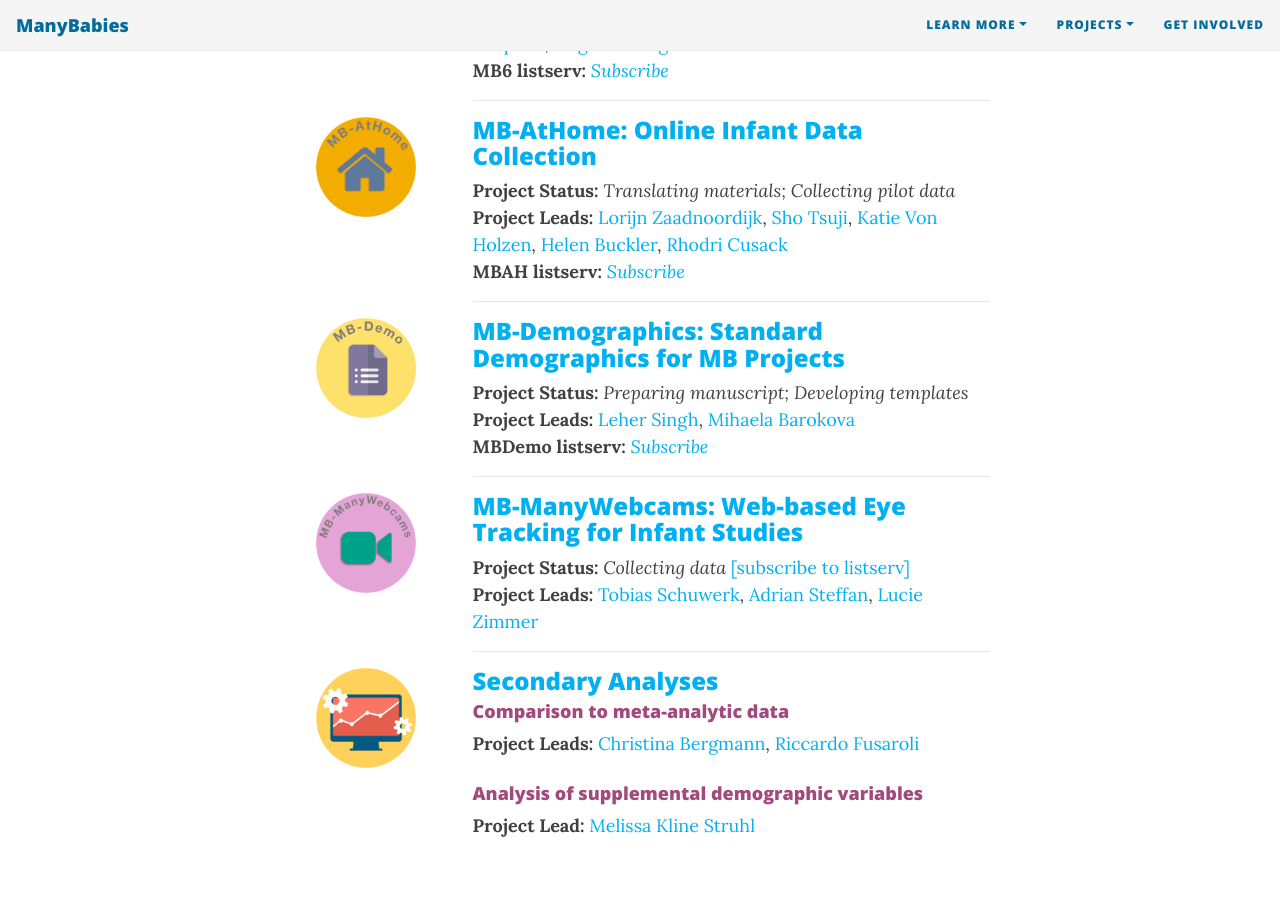
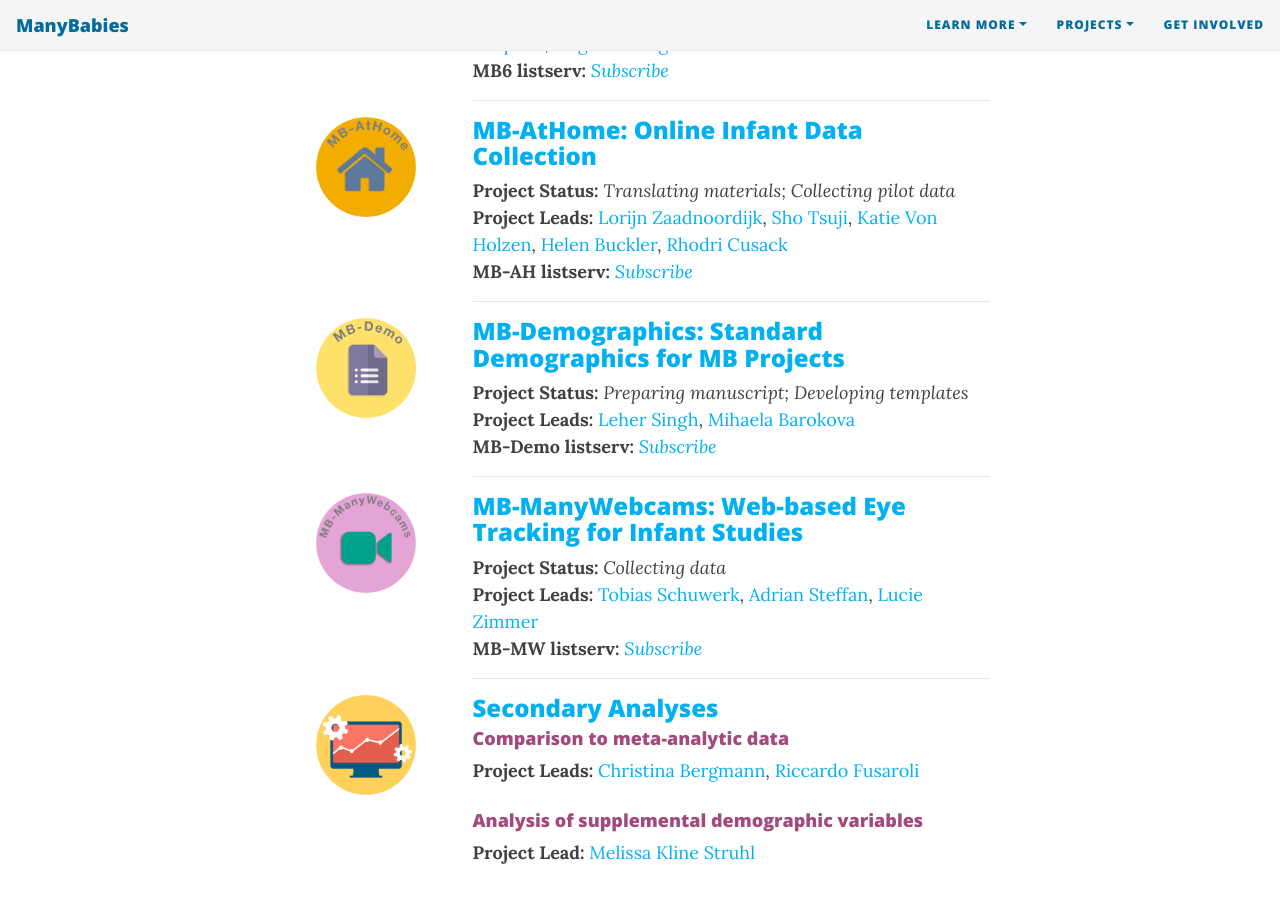
Before and after one commit to manybabies/manybabies.github.io, a Jekyll site: the page built from get_involved.md, in a window 1280 px wide and 900 px high, scrolled down 3275 px. Built offline with Jekyll 4.4.1, drawn with Linux system fonts in a browser that asks for light colours; nearby versions of some CDN libraries; some web fonts are replaced.

Commit message:
Update get_involved.md

```diff
--- a/get_involved.md
+++ b/get_involved.md
@@ -173,7 +173,7 @@
         <h3><a href="{{site.baseurl}}{% link MB-AtHome.md %}">MB-AtHome: Online Infant Data Collection</a></h3>
         <b>Project Status:</b> <i>Translating materials; Collecting pilot data</i><br>
         <b>Project Leads:</b> <a href="mailto:L.Zaadnoordijk@tcd.ie">Lorijn Zaadnoordijk</a>, <a href="mailto:tsujish@gmail.com">Sho Tsuji</a>, <a href="mailto:katie.m.vonholzen@gmail.com">Katie Von Holzen</a>, <a href="mailto:Helen.Buckler@nottingham.ac.uk">Helen Buckler</a>, <a href="mailto:rhodricusack@cusacklab.org">Rhodri Cusack</a><br>
-        <b>MBAH listserv:</b> <a href="https://groups.google.com/forum/#!forum/infantlooksathome"><i>Subscribe</i></a>
+        <b>MB-AH listserv:</b> <a href="https://groups.google.com/forum/#!forum/infantlooksathome"><i>Subscribe</i></a>
         <hr>
       </div>
     </div>
@@ -185,7 +185,7 @@
         <h3><a href="{{site.baseurl}}{% link MB-demographics.md %}">MB-Demographics: Standard Demographics for MB Projects</a></h3>
         <b>Project Status:</b> <i>Preparing manuscript; Developing templates</i><br>
         <b>Project Leads:</b> <a href="mailto:leher.singh.nus@gmail.com">Leher Singh</a>, <a href="mailto:mihaela.barokova@gmail.com">Mihaela Barokova</a><br>
-        <b>MBDemo listserv:</b> <a href="https://mailman.stanford.edu/mailman/listinfo/manybabies-demographics"><i>Subscribe</i></a>
+        <b>MB-Demo listserv:</b> <a href="https://mailman.stanford.edu/mailman/listinfo/manybabies-demographics"><i>Subscribe</i></a>
         <hr>
       </div>
     </div>
@@ -195,10 +195,9 @@
       </div>
       <div class="col-sm-9">
         <h3><a href="{{site.baseurl}}{% link MB-ManyWebcams.md %}">MB-ManyWebcams: Web-based Eye Tracking for Infant Studies</a></h3>
-        <b>Project Status:</b> <i>Collecting data</i>
-          <a href="https://lists.lrz.de/mailman/listinfo/online_mb2">[subscribe to listserv]</a><br>
-        <b>Project Leads:</b> <a href="mailto:Tobias.Schuwerk@psy.lmu.de">Tobias Schuwerk</a>, <a href="mailto:adrian.steffan@hotmail.de">Adrian Steffan</a>,
-          <a href="mailto:lucie.zimmer@psy.lmu.de">Lucie Zimmer</a>
+        <b>Project Status:</b> <i>Collecting data</i><br>
+        <b>Project Leads:</b> <a href="mailto:Tobias.Schuwerk@psy.lmu.de">Tobias Schuwerk</a>, <a href="mailto:adrian.steffan@hotmail.de">Adrian Steffan</a>, <a href="mailto:lucie.zimmer@psy.lmu.de">Lucie Zimmer</a><br>
+        <b>MB-MW listserv:</b> <a href="https://lists.lrz.de/mailman/listinfo/online_mb2"><i>Subscribe</i></a>
         <hr>
       </div>
     </div>
```
